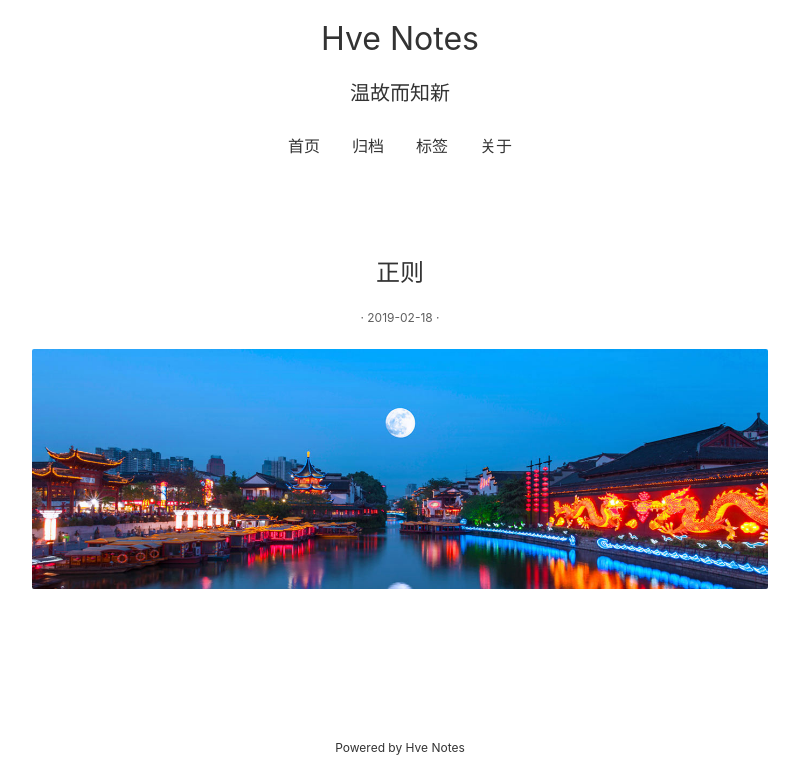
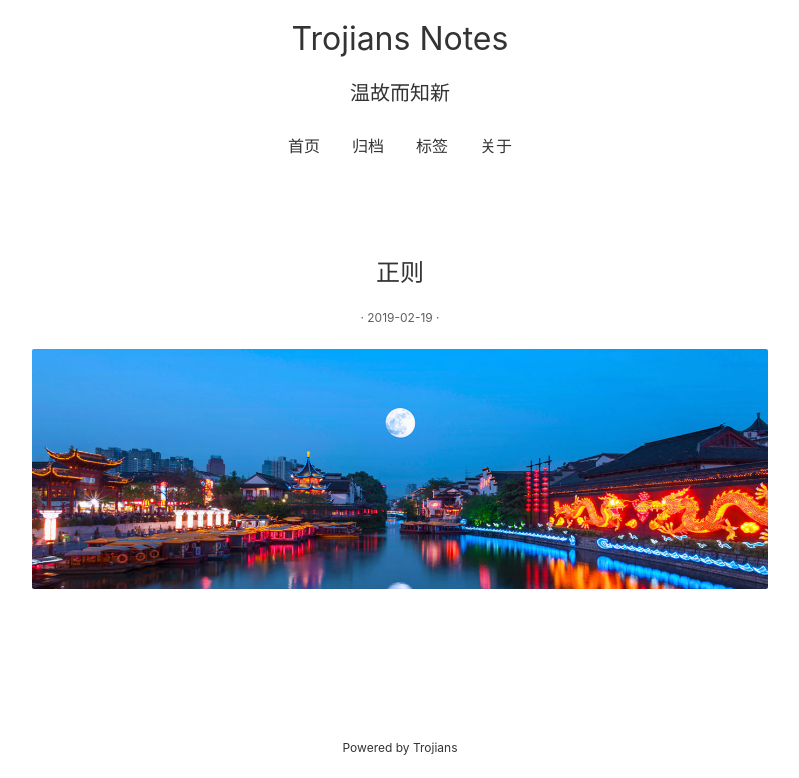
Before and after one commit to AnonymousCyberWarrior/Trojians.github.io, a plain HTML site: page index.html in a window 1280 px wide. Shown: the part 131-909 px from the top of the page, without its empty margins (240-1039 px from the left). Drawn offline with nearby package versions, Linux system fonts and the light colour scheme.

Commit message:
update from hve: 2019-02-19 09:27:38

```diff
--- a/index.html
+++ b/index.html
@@ -3,7 +3,7 @@
     <meta charset="utf-8" />
 <meta name="description" content="" />
 <meta name="viewport" content="width=device-width, initial-scale=1" />
-<title>Hve Notes</title>
+<title>Trojians Notes</title>
 <link rel="shortcut icon" href="/favicon.ico">
 <link rel="stylesheet" href="/styles/main.css">
 
@@ -20,7 +20,7 @@
   <img class="avatar" src="/images/avatar.png" alt="" width="80px" height="80px">
   </a>
   <h1 class="site-title">
-    Hve Notes
+    Trojians Notes
   </h1>
   <p class="site-description">
     温故而知新
@@ -63,7 +63,7 @@
       </a>
       <div class="post-info">
         <time class="post-time">
-          · 2019-02-18 ·
+          · 2019-02-19 ·
         </time>
 
       </div>
@@ -86,7 +86,7 @@
 
 
         <div class="site-footer">
-  Powered by Hve Notes
+  Powered by Trojians
 </div>
 
 <script>
```
Also changed, not shown: archives/index.html (+4 -4 lines), post/about/index.html (+4 -4 lines), post/zhengze/index.html (+4 -4 lines), tags/index.html (+3 -3 lines).
